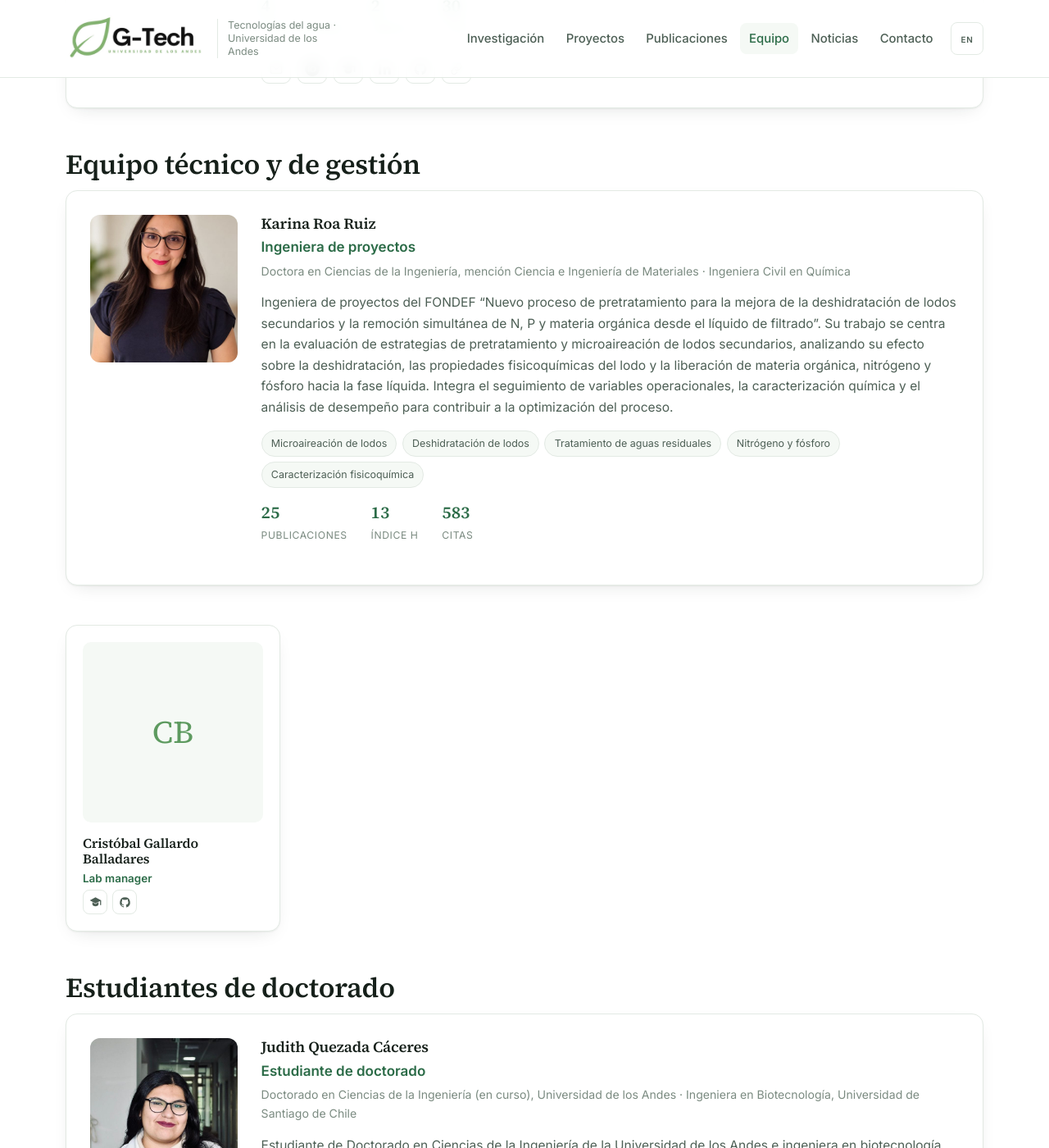
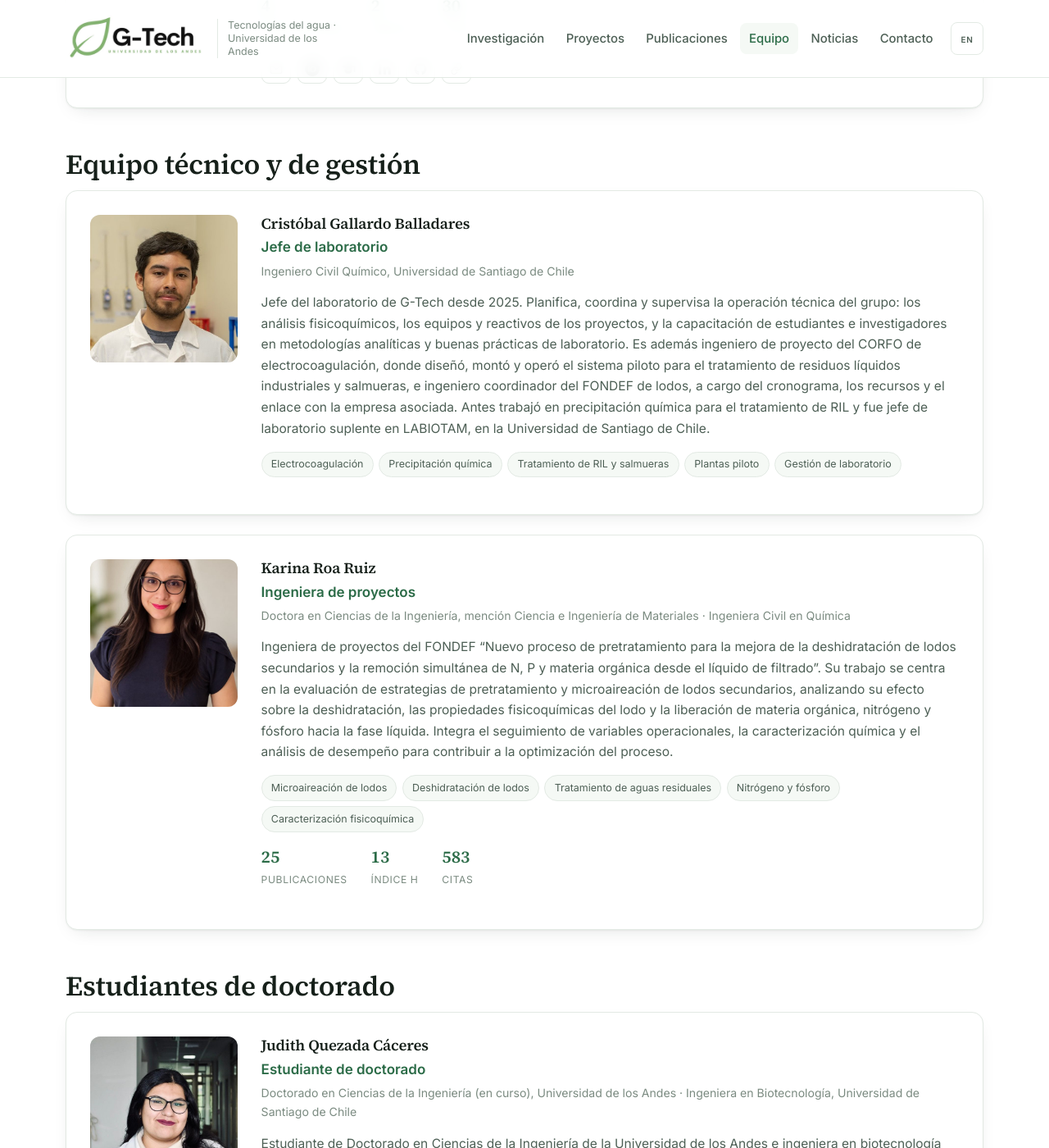
Before and after one commit to labgtechaguas/labgtechaguas.github.io, a Jekyll site: the page built from equipo.html, in a window 1280 px wide and 1400 px high, scrolled down 1403 px. Shown: the whole window at 82% size. Built offline with Jekyll 4.4.1, drawn with Linux system fonts in a browser that asks for light colours.

Commit message:
Equipo: ficha completa de Cristóbal Gallardo

```diff
--- a/_data/people.yml
+++ b/_data/people.yml
@@ -106,16 +106,42 @@
 - id: cristobal-gallardo
   group: staff
   name: "Cristóbal Gallardo Balladares"
-  photo: ""
+  photo: "cristobal-gallardo.jpg"
   role:
-    es: "Lab manager"
+    es: "Jefe de laboratorio"
     en: "Lab manager"
-  program:
-    es: ""
-    en: ""
-  focus:
-    es: ""
-    en: ""
+  affiliation:
+    es: "Facultad de Ingeniería y Ciencias Aplicadas, Universidad de los Andes"
+    en: "Faculty of Engineering and Applied Sciences, Universidad de los Andes"
+  degree:
+    es: "Ingeniero Civil Químico, Universidad de Santiago de Chile"
+    en: "Chemical Civil Engineer, Universidad de Santiago de Chile"
+  bio:
+    es: >-
+      Jefe del laboratorio de G-Tech desde 2025. Planifica, coordina y supervisa la
+      operación técnica del grupo: los análisis fisicoquímicos, los equipos y reactivos
+      de los proyectos, y la capacitación de estudiantes e investigadores en
+      metodologías analíticas y buenas prácticas de laboratorio. Es además ingeniero de
+      proyecto del CORFO de electrocoagulación, donde diseñó, montó y operó el sistema
+      piloto para el tratamiento de residuos líquidos industriales y salmueras, e
+      ingeniero coordinador del FONDEF de lodos, a cargo del cronograma, los recursos y
+      el enlace con la empresa asociada. Antes trabajó en precipitación química para el
+      tratamiento de RIL y fue jefe de laboratorio suplente en LABIOTAM, en la
+      Universidad de Santiago de Chile.
+    en: >-
+      Head of the G-Tech laboratory since 2025. He plans, coordinates and oversees the
+      group's technical operation: physicochemical analyses, the equipment and reagents
+      the projects run on, and the training of students and researchers in analytical
+      methods and good laboratory practice. He is also project engineer on the CORFO
+      electrocoagulation grant, where he designed, built and operated the pilot system
+      for treating industrial wastewater and brines, and coordinating engineer on the
+      FONDEF sludge project, responsible for its schedule, resources and liaison with
+      the partner company. He previously worked on chemical precipitation for industrial
+      wastewater treatment and served as acting laboratory head at LABIOTAM,
+      Universidad de Santiago de Chile.
+  interests:
+    es: ["Electrocoagulación", "Precipitación química", "Tratamiento de RIL y salmueras", "Plantas piloto", "Gestión de laboratorio"]
+    en: ["Electrocoagulation", "Chemical precipitation", "Industrial wastewater and brine treatment", "Pilot plants", "Laboratory management"]
   links:
     email: ""
     orcid: ""
```
Also changed, not shown: assets/img/people/cristobal-gallardo.jpg (added).
